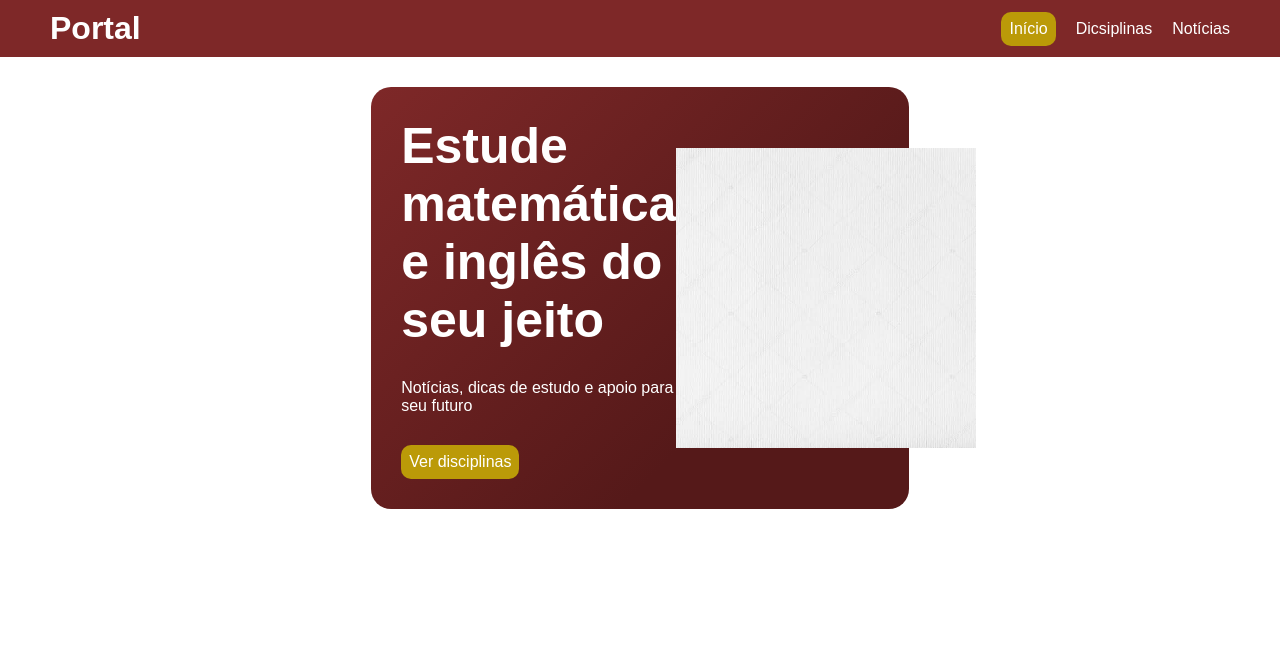
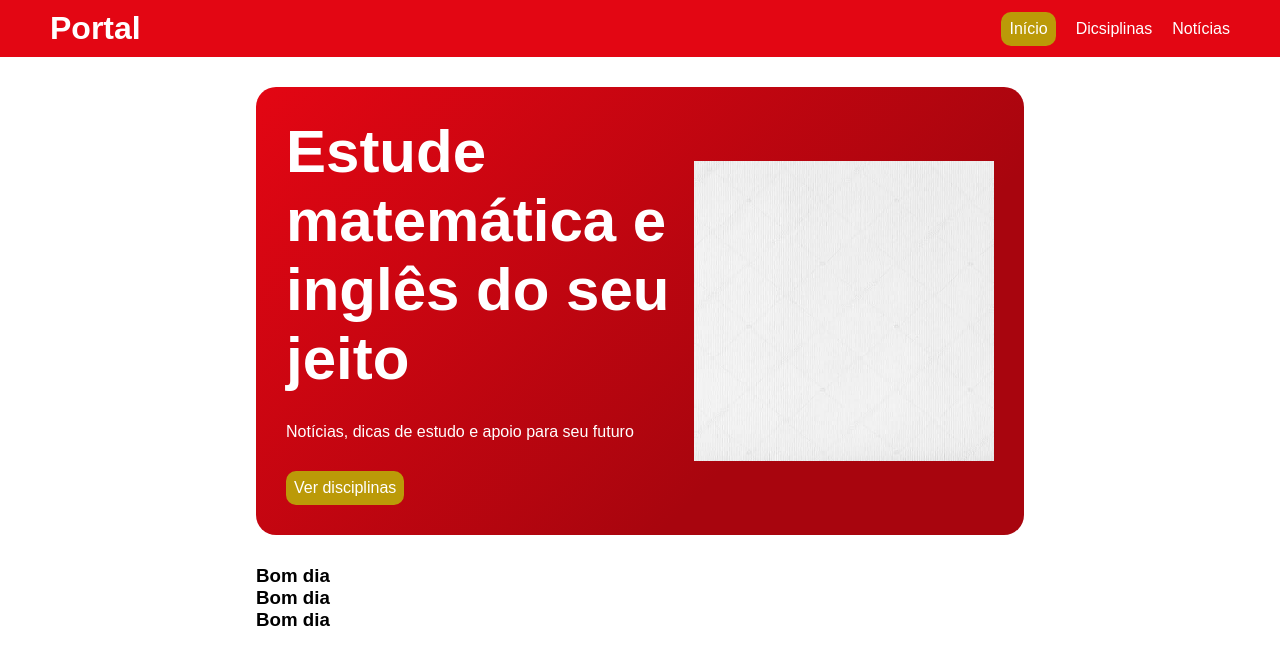
Before and after one commit to pktaldi/projeto-final, a plain HTML site: page index.html in a window 1280 px wide. Drawn offline with Linux system fonts and the light colour scheme.

Commit message:
fix: arrumei as cores

```diff
--- a/css/style.css
+++ b/css/style.css
@@ -6,7 +6,7 @@
 }
 
 header {
-    background-color: #7e2828;
+    background-color: #E30613;
     color: white;
     display: flex;
     justify-content: space-between;
@@ -27,12 +27,15 @@ header section {
     gap: 20px;
 }
 
+main {
+    padding-right: 20%;
+    padding-left: 20%;
+}
 #intro {
-    background: linear-gradient(135deg, #7e2828, #551919 70%);
+    background: linear-gradient(135deg, #E30613, #A8050E 70%);
     color: #fff;
-    margin: 30px;
-    margin-right: 29%;
-    margin-left: 29%;
+    margin-top: 30px;
+    margin-bottom: 30px;
     padding: 30px;
     display: flex;
     align-items: center;
@@ -50,7 +53,7 @@ header section {
     align-items:flex-start;
 }
 #intro h2 {
-    font-size: 50px;
+    font-size: 60px;
 }
 
 .botao-amarelo {
--- a/index.html
+++ b/index.html
@@ -21,8 +21,20 @@
                 <p>Notícias, dicas de estudo e apoio para seu futuro</p>
                 <a class="botao-amarelo" href="">Ver disciplinas</a>
             </article>
-            <img src="assets/img/vazio.png" alt="">
+            <img src="assets/img/image.png" alt="">
         </section>
+        <section>
+            <article>
+                <h3>Bom dia</h3>
+            </article>
+            <article>
+                <h3>Bom dia</h3>
+            </article>
+            <article>
+                <h3>Bom dia</h3>
+            </article>
+        </section>
+
     </main>
 </body>
 </html>
```
Also changed, not shown: assets/img/image.png (renamed from assets/img/vazio.png).
